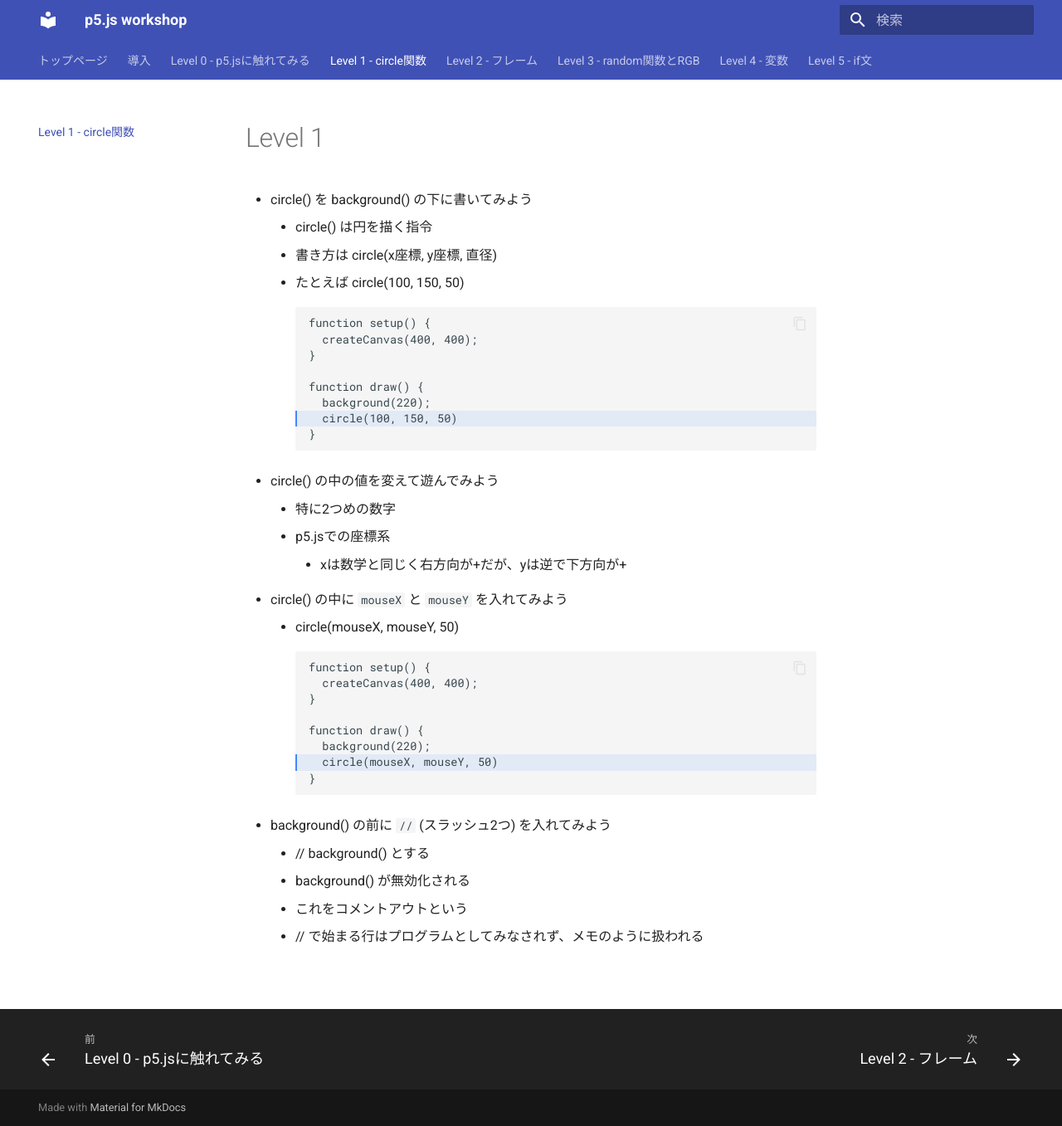
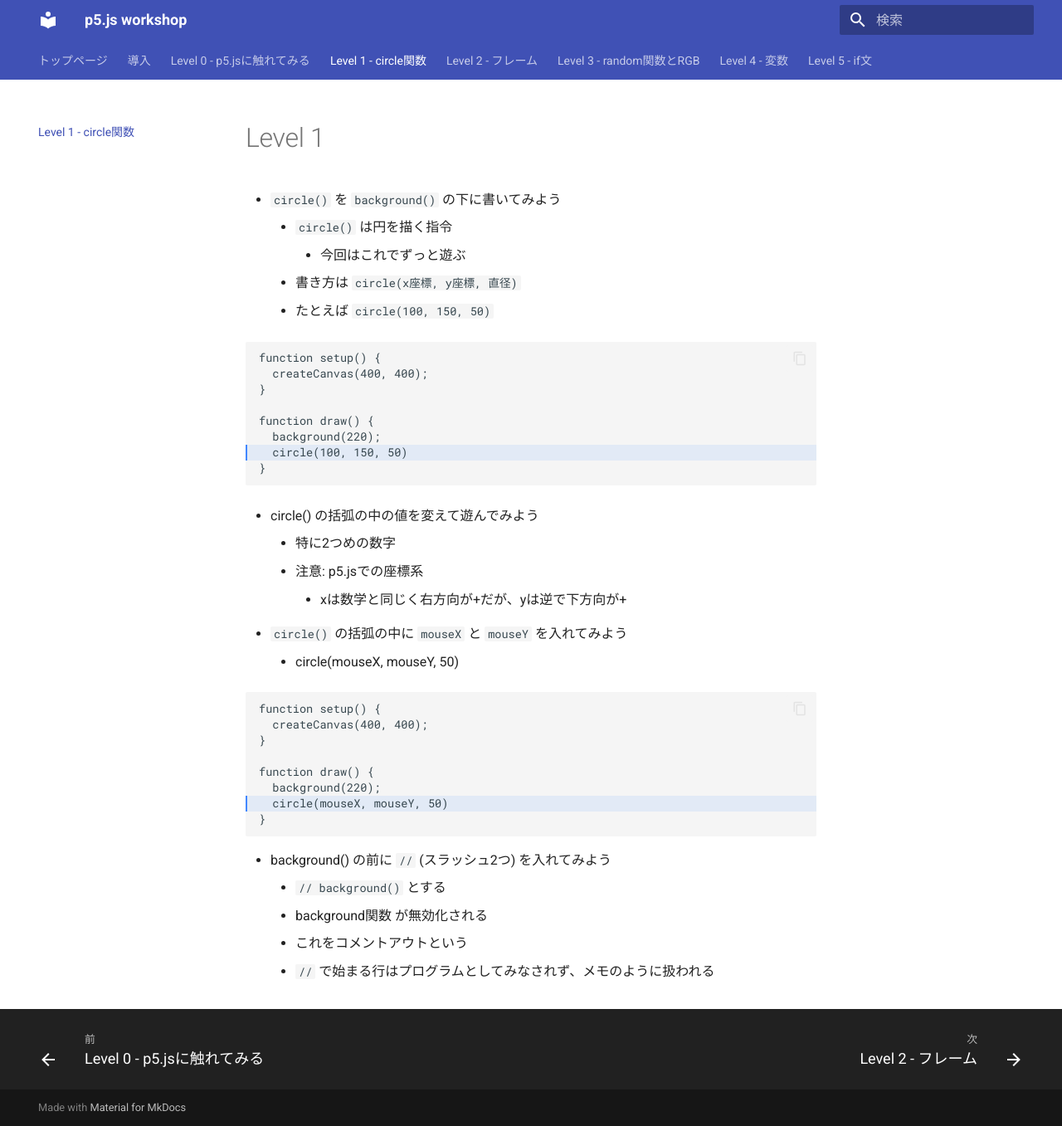
Before and after one commit to v76nl/gdgs-p5-workshop, an MkDocs documentation site: the page built from docs/level_1.md, in a window 1280 px wide and 1357 px high. Shown: the whole window at 83% size. Built offline with MkDocs 1.6.1 and Material for MkDocs 9.7.7, drawn with Linux system fonts in a browser that asks for light colours.

Commit message:
docs: level_1 編集

````diff
--- a/docs/level_1.md
+++ b/docs/level_1.md
@@ -1,8 +1,11 @@
 # Level 1
-- circle() を background() の下に書いてみよう
-    - circle() は円を描く指令
-    - 書き方は circle(x座標, y座標, 直径)
-    - たとえば circle(100, 150, 50)
+
+- `circle()` を `background()` の下に書いてみよう
+    - `circle()` は円を描く指令
+        - 今回はこれでずっと遊ぶ
+    - 書き方は `circle(x座標, y座標, 直径)`
+    - たとえば `circle(100, 150, 50)`
+
 ```p5.js hl_lines="7"
 function setup() {
   createCanvas(400, 400);
@@ -13,13 +16,15 @@ function draw() {
   circle(100, 150, 50)
 }
 ```
-- circle() の中の値を変えて遊んでみよう
+
+- circle() の括弧の中の値を変えて遊んでみよう
     - 特に2つめの数字
-    - p5.jsでの座標系
+    - 注意: p5.jsでの座標系
         - xは数学と同じく右方向が+だが、yは逆で下方向が+
 
-- circle() の中に `mouseX` と `mouseY` を入れてみよう
+- `circle()` の括弧の中に `mouseX` と `mouseY` を入れてみよう
     - circle(mouseX, mouseY, 50)
+
 ```p5.js hl_lines="7"
 function setup() {
   createCanvas(400, 400);
@@ -32,7 +37,7 @@ function draw() {
 ```
 
 - background() の前に `// ` (スラッシュ2つ) を入れてみよう
-    - // background() とする
-    - background() が無効化される
+    - `// background()` とする
+    - background関数 が無効化される
     - これをコメントアウトという
-    - // で始まる行はプログラムとしてみなされず、メモのように扱われる
+    - `//` で始まる行はプログラムとしてみなされず、メモのように扱われる
````
